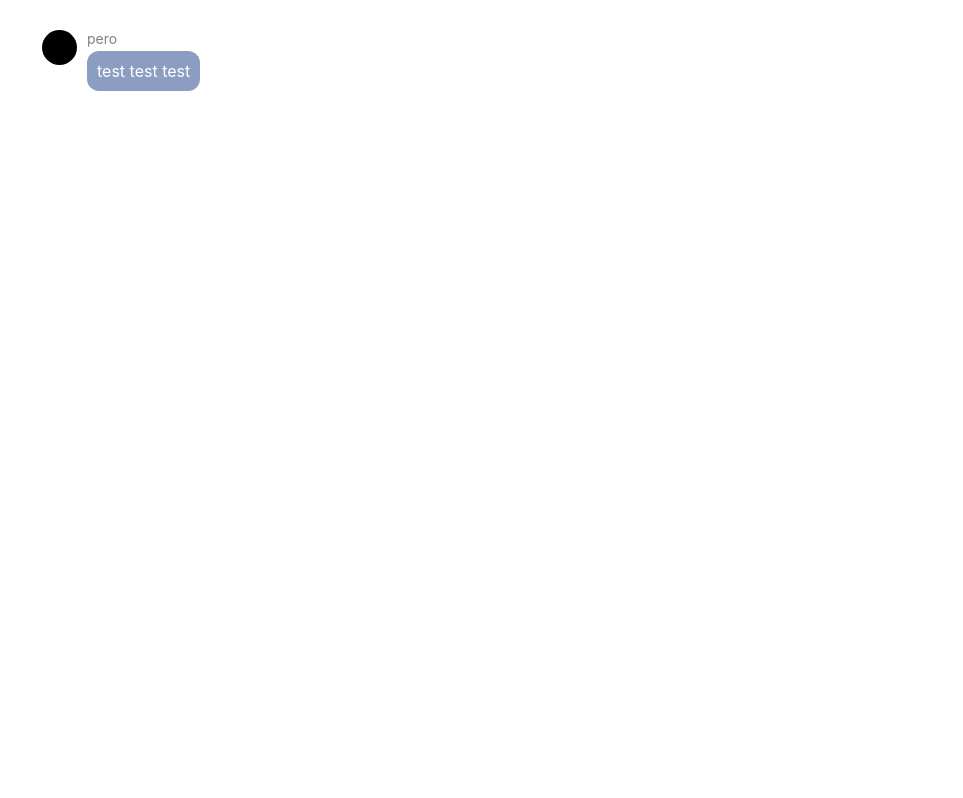
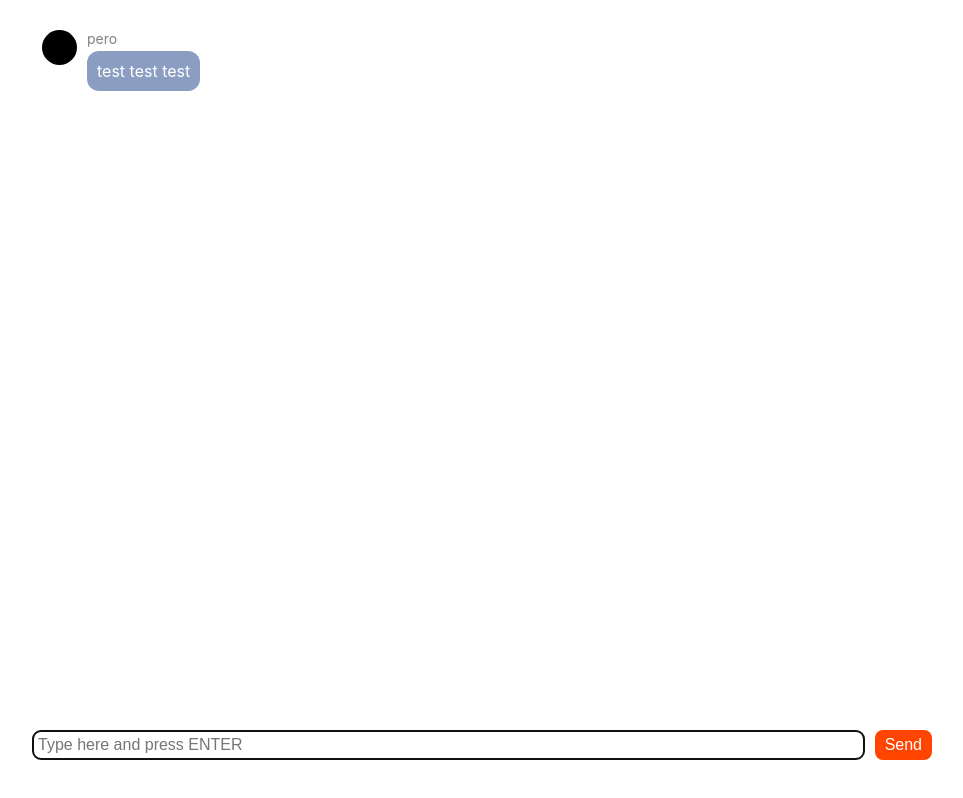
Before and after one commit to editCrizmanic/zavrsni, a React (Create React App) app: page / in a window 1280 px wide. Shown: the whole page, without its empty margins (158-1121 px from the left). Built offline with nearby package versions, Linux system fonts and the light colour scheme.

Commit message:
js input added

```diff
--- a/src/App.jsx
+++ b/src/App.jsx
@@ -1,5 +1,7 @@
 import './App.css';
 import Messages from './components/Messages';
+import Input from './components/Input';
+import { useState } from 'react';
 
 
 const randomName = () => {
@@ -15,7 +17,8 @@ const randomColor = () => {
 }
 
 
-const state = {
+function App() {
+  const [state, setState] = useState({
     messages: [
       {
         text: "test test test",
@@ -29,18 +32,26 @@ const state = {
       username: randomName(),
       color: randomColor()
     }
-}
+  });
 
+  const onSendMessage = (message) => {
+    const newMessage = {
+      text: message,
+      member: state.member
+    };
+    const newMessages = [...state.messages, newMessage];
+    setState({
+      ...state,
+      messages: newMessages
+    });
+  };
 
-function App() {
   return (
     <div className="App">
-      <Messages
-        messages={state.messages}
-        currentMember={state.member}
-      />
+      <Messages messages={state.messages} currentMember={state.member} />
+      <Input onSendMessage={onSendMessage} />
     </div>
   );
 }
 
-export default App;
+export default App
--- /dev/null
+++ b/src/components/Input/index.jsx
@@ -0,0 +1,32 @@
+import React, { useState } from "react";
+
+const Input = ({ onSendMessage }) => {
+  const [text, setText] = useState("");
+
+  const onChange = (e) => {
+    setText(e.target.value);
+  };
+
+  const onSubmit = (e) => {
+    e.preventDefault();
+    onSendMessage(text);
+    setText("");
+  };
+
+  return (
+    <div className="Input">
+      <form onSubmit={onSubmit}>
+        <input
+          onChange={onChange}
+          value={text}
+          type="text"
+          placeholder="Type here and press ENTER"
+          autoFocus={true}
+        />
+        <button>Send</button>
+      </form>
+    </div>
+  );
+};
+
+export default Input;
```
Lines whose indentation alone changed are shown as unchanged.
